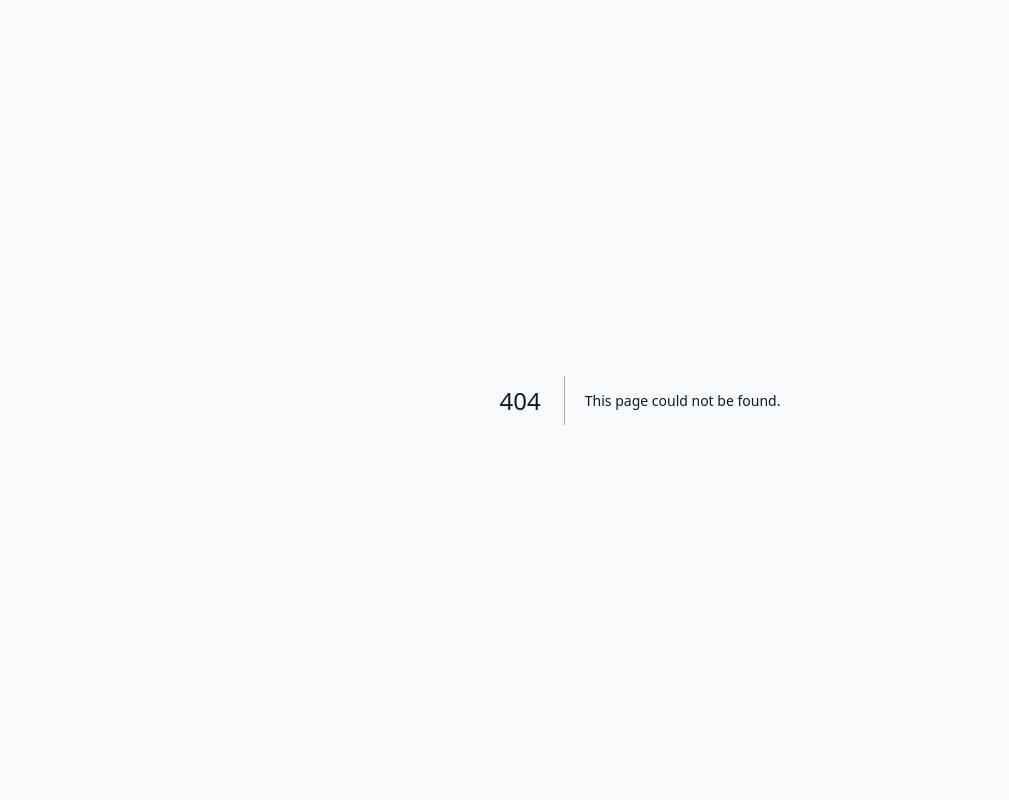
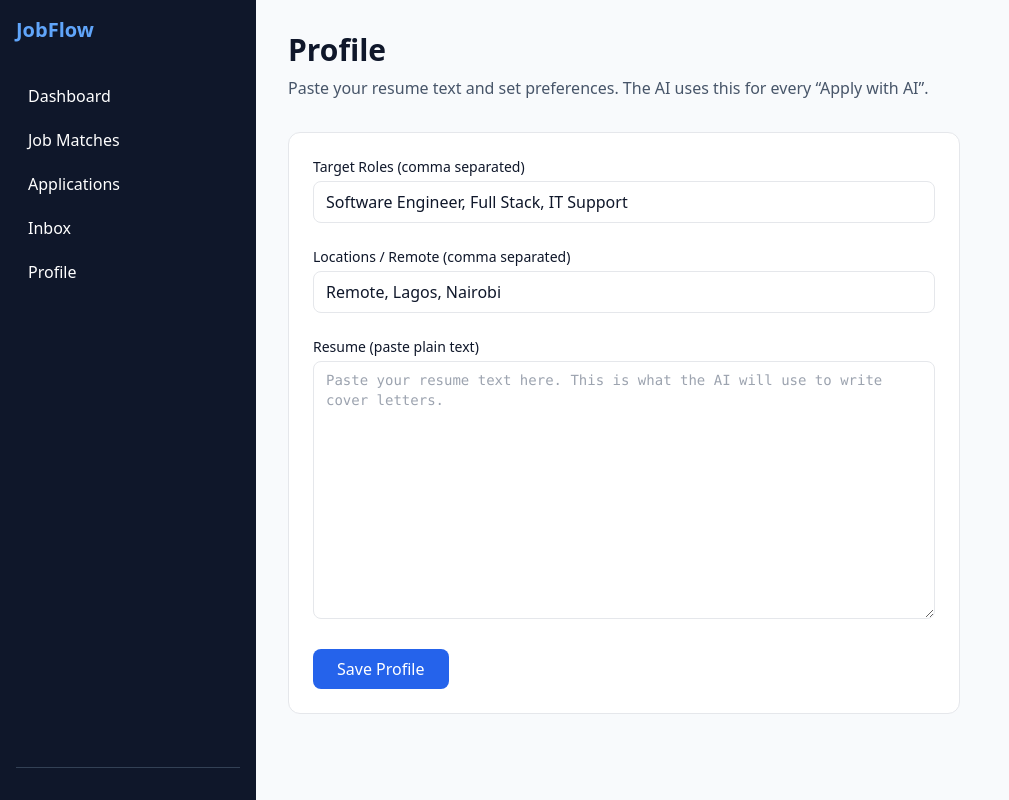
Before and after one commit to Reelmemory/JobFlow, a Next.js app: page /dashboard/profile in a window 1280 px wide. Before the commit this address had no page. Shown: the whole page, without its empty margins (0-1009 px from the left). Built offline with nearby package versions, Linux system fonts and the light colour scheme.

Commit message:
Move dashboard route to app/dashboard/profile/page.tsx

```diff
--- /dev/null
+++ b/app/dashboard/profile/page.tsx
@@ -0,0 +1,88 @@
+'use client'
+
+import { useState } from 'react'
+
+export default function ProfilePage() {
+  const [resumeText, setResumeText] = useState('')
+  const [targetRoles, setTargetRoles] = useState('Software Engineer, Full Stack, IT Support')
+  const [locations, setLocations] = useState('Remote, Lagos, Nairobi')
+  const [saving, setSaving] = useState(false)
+  const [message, setMessage] = useState('')
+
+  async function saveProfile() {
+    setSaving(true)
+    setMessage('')
+
+    try {
+      const res = await fetch('/api/profile', {
+        method: 'POST',
+        headers: { 'Content-Type': 'application/json' },
+        body: JSON.stringify({
+          resumeText,
+          targetRoles: targetRoles.split(',').map(s => s.trim()).filter(Boolean),
+          locations: locations.split(',').map(s => s.trim()).filter(Boolean),
+        }),
+      })
+
+      const data = await res.json()
+      if (data.success) {
+        setMessage('Profile saved. Future applications will use this resume.')
+      } else {
+        setMessage(data.error || 'Failed to save')
+      }
+    } catch {
+      setMessage('Network error')
+    } finally {
+      setSaving(false)
+    }
+  }
+
+  return (
+    <div className="max-w-2xl">
+      <h1 className="text-3xl font-bold mb-2">Profile</h1>
+      <p className="text-slate-600 mb-8">
+        Paste your resume text and set preferences. The AI uses this for every “Apply with AI”.
+      </p>
+
+      {message && (
+        <div className="mb-4 p-3 bg-green-50 text-green-800 rounded-lg text-sm">{message}</div>
+      )}
+
+      <div className="bg-white p-6 rounded-xl border space-y-6">
+        <div>
+          <label className="block text-sm font-medium mb-1">Target Roles (comma separated)</label>
+          <input
+            value={targetRoles}
+            onChange={(e) => setTargetRoles(e.target.value)}
+            className="w-full border rounded-lg px-3 py-2"
+          />
+        </div>
+        <div>
+          <label className="block text-sm font-medium mb-1">Locations / Remote (comma separated)</label>
+          <input
+            value={locations}
+            onChange={(e) => setLocations(e.target.value)}
+            className="w-full border rounded-lg px-3 py-2"
+          />
+        </div>
+        <div>
+          <label className="block text-sm font-medium mb-1">Resume (paste plain text)</label>
+          <textarea
+            value={resumeText}
+            onChange={(e) => setResumeText(e.target.value)}
+            rows={12}
+            placeholder="Paste your resume text here. This is what the AI will use to write cover letters."
+            className="w-full border rounded-lg px-3 py-2 font-mono text-sm"
+          />
+        </div>
+        <button
+          onClick={saveProfile}
+          disabled={saving}
+          className="bg-blue-600 text-white px-6 py-2 rounded-lg hover:bg-blue-700 disabled:opacity-50"
+        >
+          {saving ? 'Saving...' : 'Save Profile'}
+        </button>
+      </div>
+    </div>
+  )
+}
```
